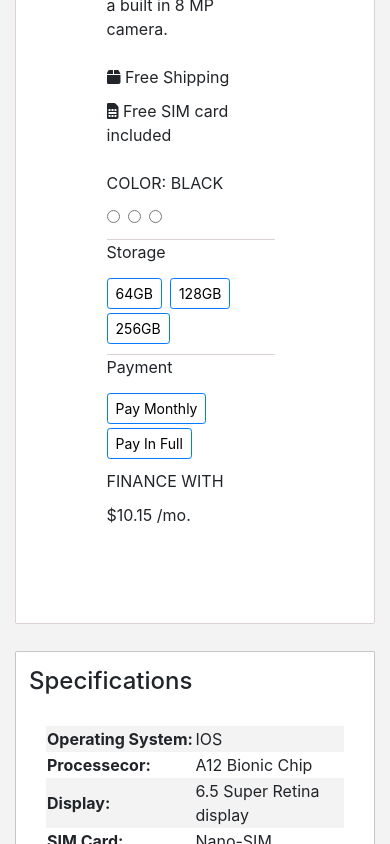
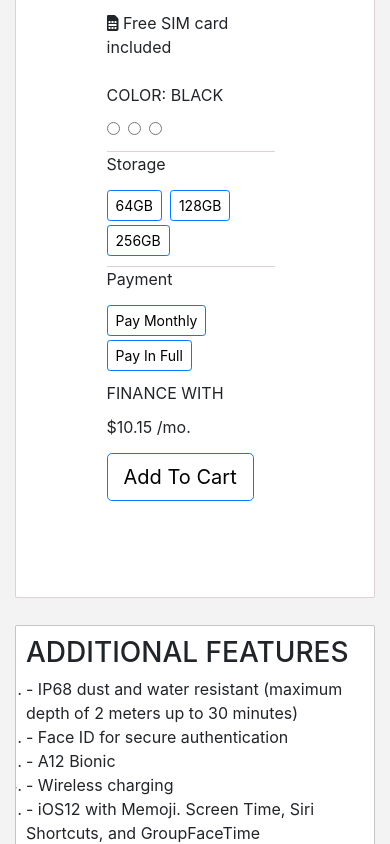
Before and after one commit to DarioQuintanilla2109/qlink-wireless, a React (Create React App) app: page / in a window 390 px wide. Shown: the part 1156-2000 px from the top of the page. Built offline with nearby package versions, Linux system fonts and the light colour scheme.

Commit message:
mobile view complete

```diff
--- a/src/App.js
+++ b/src/App.js
@@ -6,13 +6,14 @@ import { PhoneDisplay } from '../src/components/PhoneDisplay'
 import { Specifications } from '../src/components/Specifications'
 import { Footer } from '../src/components/Footer'
 import { BottomNav } from '../src/components/BottomNav'
-
+import { PhoneUL } from '../src/components/PhoneUL'
 function App() {
   return (
     <>
       <Topnav />
       <Navbar />
       <PhoneDisplay />
+      <PhoneUL />
       <Specifications />
       <Footer />
       <BottomNav />
--- a/src/components/PhoneDisplay.js
+++ b/src/components/PhoneDisplay.js
@@ -9,7 +9,7 @@ export const PhoneDisplay = () => {
         <div className='phone-images'>
           <ul id='phonePics'>
             <li>
-              <img src={Iphone} width='150' height='300' alt='' />
+              <img id='bigImg' src={Iphone} width='150' height='300' alt='' />
             </li>
             <li id='smallImg'>
               <img src={Iphone} width='20' height='40' alt='' />
@@ -65,19 +65,19 @@ export const PhoneDisplay = () => {
             <li>
               <button
                 type='button'
-                class='btn btn-outline-primary mr-2 mt-1  btn-sm'
+                className='btn btn-outline-primary mr-2 mt-1  btn-sm'
               >
                 64GB
               </button>
               <button
                 type='button'
-                class='btn btn-outline-primary mr-2 mt-1  btn-sm'
+                className='btn btn-outline-primary mr-2 mt-1  btn-sm'
               >
                 128GB
               </button>
               <button
                 type='button'
-                class='btn btn-outline-primary mr-2 mt-1  btn-sm'
+                className='btn btn-outline-primary mr-2 mt-1  btn-sm'
               >
                 256GB
               </button>
@@ -86,19 +86,27 @@ export const PhoneDisplay = () => {
             <li>
               <button
                 type='button'
-                class='btn btn-outline-primary mr-2 mt-1  btn-sm'
+                className='btn btn-outline-primary mr-2 mt-1  btn-sm'
               >
                 Pay Monthly
               </button>
               <button
                 type='button'
-                class='btn btn-outline-primary mr-2 mt-1  btn-sm'
+                className='btn btn-outline-primary mr-2 mt-1  btn-sm'
               >
                 Pay In Full
               </button>
             </li>
             <li>FINANCE WITH </li>
             <li>$10.15 /mo.</li>
+            <li id='mobB'>
+              <button
+                type='button'
+                className='btn btn-outline-primary mr-2 mt-1  btn-lg'
+              >
+                Add To Cart
+              </button>
+            </li>
           </ul>
         </div>
       </div>
--- /dev/null
+++ b/src/components/PhoneUL.js
@@ -0,0 +1,23 @@
+import React from 'react'
+
+export const PhoneUL = () => {
+  return (
+    <div className='container'>
+      <div className='PhoneUl'>
+        <ul id='phoneUL'>
+          <h3>ADDITIONAL FEATURES</h3>
+          <li className='withD'>
+            - IP68 dust and water resistant (maximum depth of 2 meters up to 30
+            minutes)
+          </li>
+          <li className='withD'>- Face ID for secure authentication</li>
+          <li className='withD'>- A12 Bionic</li>
+          <li className='withD'>- Wireless charging</li>
+          <li className='withD'>
+            - iOS12 with Memoji. Screen Time, Siri Shortcuts, and GroupFaceTime
+          </li>
+        </ul>
+      </div>
+    </div>
+  )
+}
--- a/src/index.css
+++ b/src/index.css
@@ -206,7 +206,41 @@ code {
 }
 /* media queries  */
 
+.PhoneUl {
+  display: none;
+  background-color: white;
+  border: 1px solid #0000003a;
+  border-radius: 2px;
+  margin-top: 27px;
+  overflow: hidden;
+}
+#phoneUL {
+  list-style-type: dot !important ;
+  margin: 10px;
+}
+.withD {
+  list-style-type: dot !important ;
+}
+#mobB {
+  display: none;
+}
+
 @media (max-width: 500px) {
+  #bigImg {
+    padding-right: 3rem;
+  }
+  .PhoneUl {
+    display: block;
+    list-style-type: dot !important ;
+  }
+
+  #mobB {
+    display: block;
+    width: auto;
+  }
+  #smallImg {
+    display: none;
+  }
   .top-nav {
     display: none;
   }
```
Also changed, not shown: 1 other file (tests, documents, lock files or other folders).
